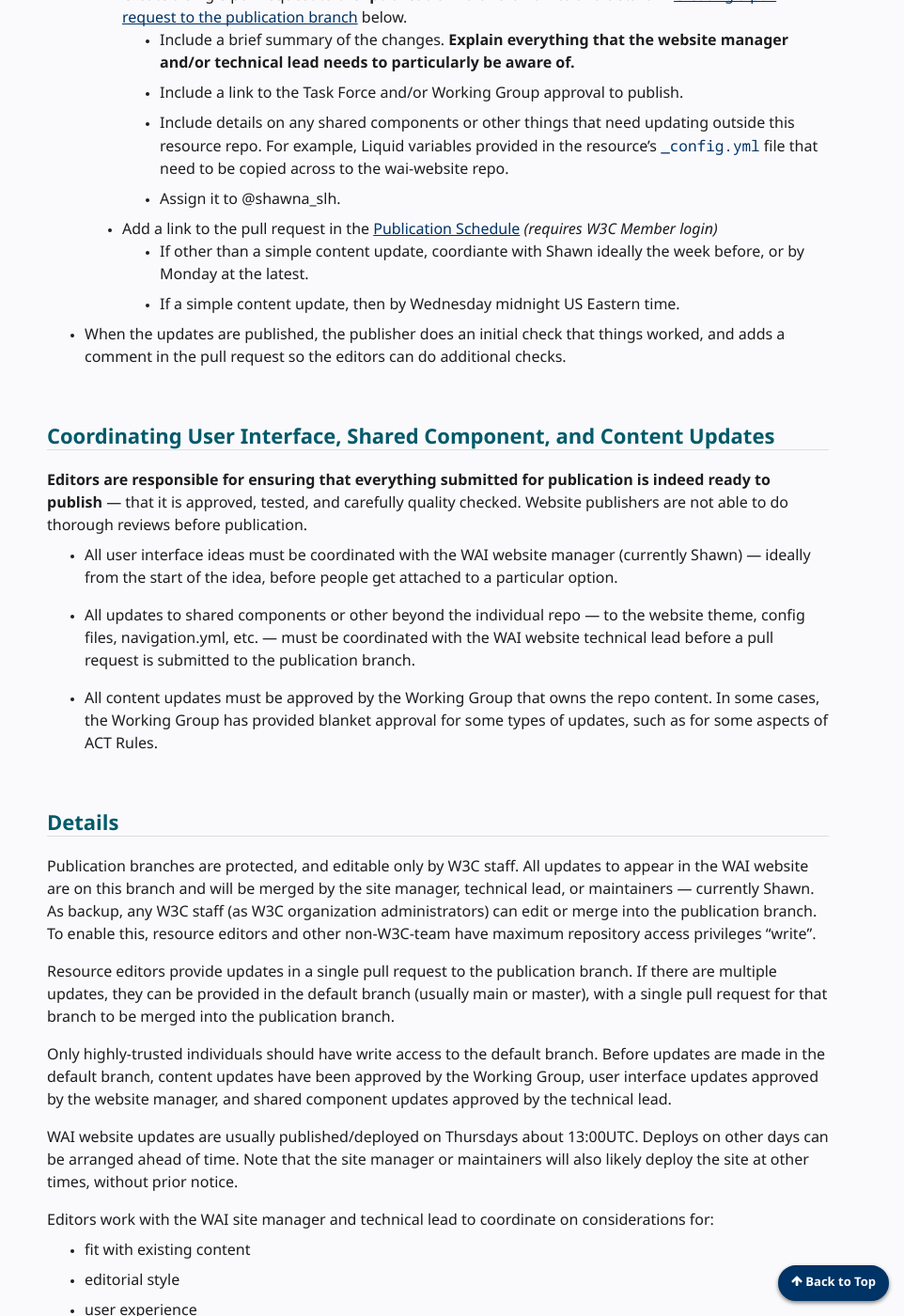
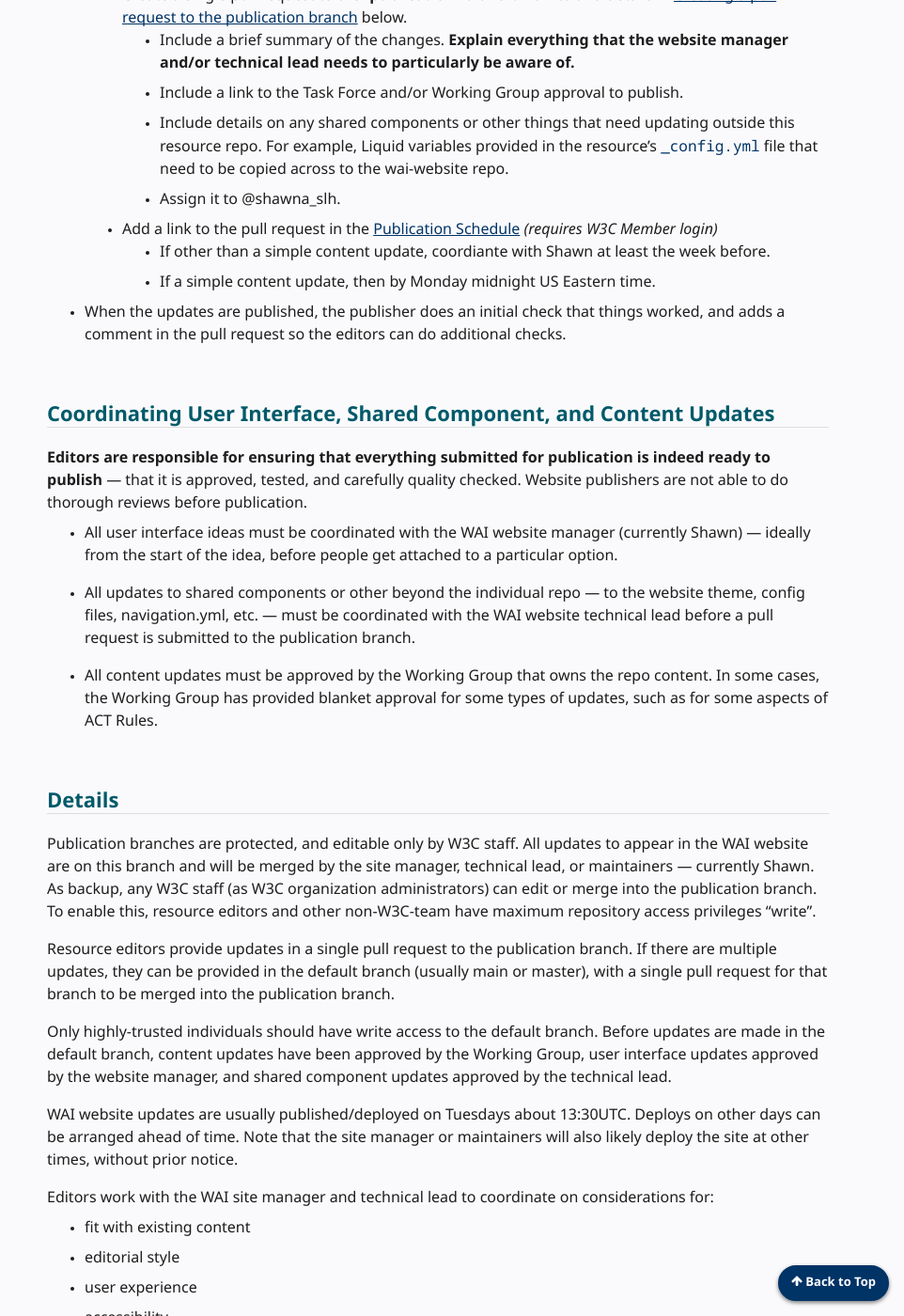
Before and after one commit to w3c/wai-website-theme, a Jekyll site: the page built from content/workflow.md, in a window 1280 px wide and 1400 px high, scrolled down 1361 px. Shown: the whole window at 94% size, without its empty margins (318-1280 px from the left). Built offline with Jekyll 4.4.1, drawn with Linux system fonts in a browser that asks for light colours; cached includes are drawn as plain includes; comment, search, counter and statistics services are not loaded; some of the changed text lies outside the part shown.

Commit message:
update dates

```diff
--- a/content/workflow.md
+++ b/content/workflow.md
@@ -28,7 +28,7 @@ The workflow described here enables parts of the WAI website to be developed ind
 
 * One branch in each repository is designated as the "**publication**" branch. Publication branches are lightly [protected](https://docs.github.com/en/repositories/configuring-branches-and-merges-in-your-repository/defining-the-mergeability-of-pull-requests/about-protected-branches) so that all changes to the WAI website are merged only by the site manager, technical lead, or maintainers &mdash; currently Shawn.
 * Editors provide a single pull request to the publication branch when updates are ready for publication.
-* Scheduled updates are usually published/deployed on Thursdays.
+* Scheduled updates are usually published/deployed on Tuesdays.
 
 ## Workflow
 
@@ -44,8 +44,8 @@ The workflow described here enables parts of the WAI website to be developed ind
     * Assign it to @shawna_slh.
 <!--    * If there are updates that the technical lead needs to be involved in, also assign it to @SteveALee. -->
   * Add a link to the pull request in the [Publication Schedule](https://www.w3.org/wiki/WAI_Website_Publication_Schedule) _(requires W3C Member login)_
-    * If other than a simple content update, coordiante with Shawn ideally the week before, or by Monday at the latest.
-	* If a simple content update, then by Wednesday midnight US Eastern time.
+    * If other than a simple content update, coordiante with Shawn at least the week before.
+	* If a simple content update, then by Monday midnight US Eastern time.
 * When the updates are published, the publisher does an initial check that things worked, and adds a comment in the pull request so the editors can do additional checks.
 
 ## Coordinating User Interface, Shared Component, and Content Updates {#coop}
@@ -66,7 +66,7 @@ Resource editors provide updates in a single pull request to the publication bra
 
 Only highly-trusted individuals should have write access to the default branch. Before updates are made in the default branch, content updates have been approved by the Working Group, user interface updates approved by the website manager, and shared component updates approved by the technical lead.
 
-WAI website updates are usually published/deployed on Thursdays about 13:00UTC. Deploys on other days can be arranged ahead of time. Note that the site manager or maintainers will also likely deploy the site at other times, without prior notice.
+WAI website updates are usually published/deployed on Tuesdays about 13:30UTC. Deploys on other days can be arranged ahead of time. Note that the site manager or maintainers will also likely deploy the site at other times, without prior notice.
 
 Editors work with the WAI site manager and technical lead to coordinate on considerations for:
 
```
Also changed, not shown: other parts of content/workflow.md (+1 -1 lines).
